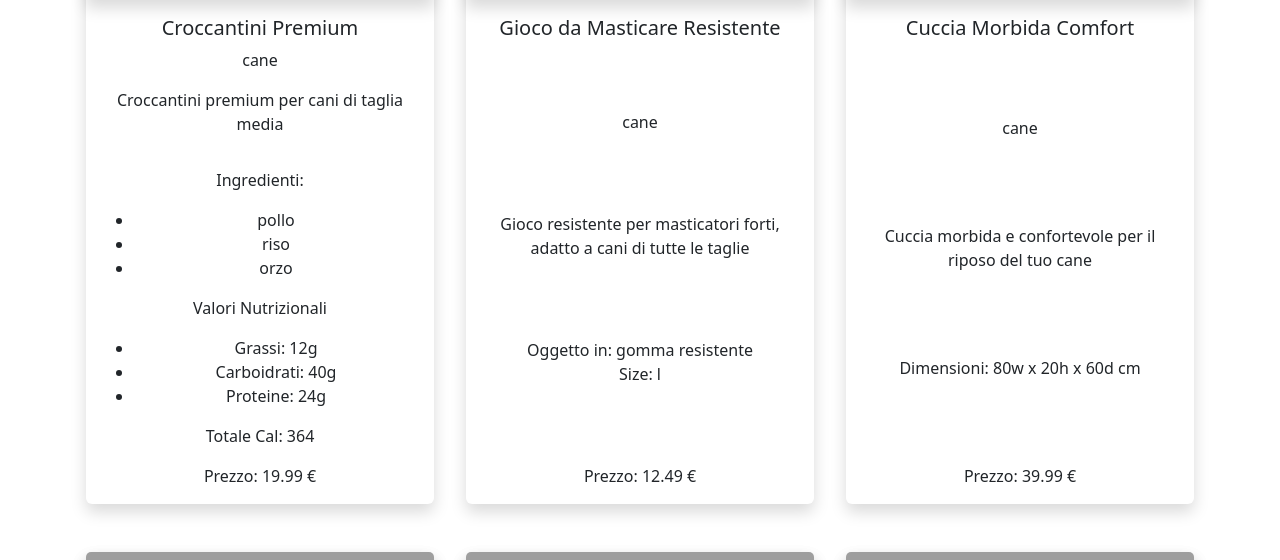
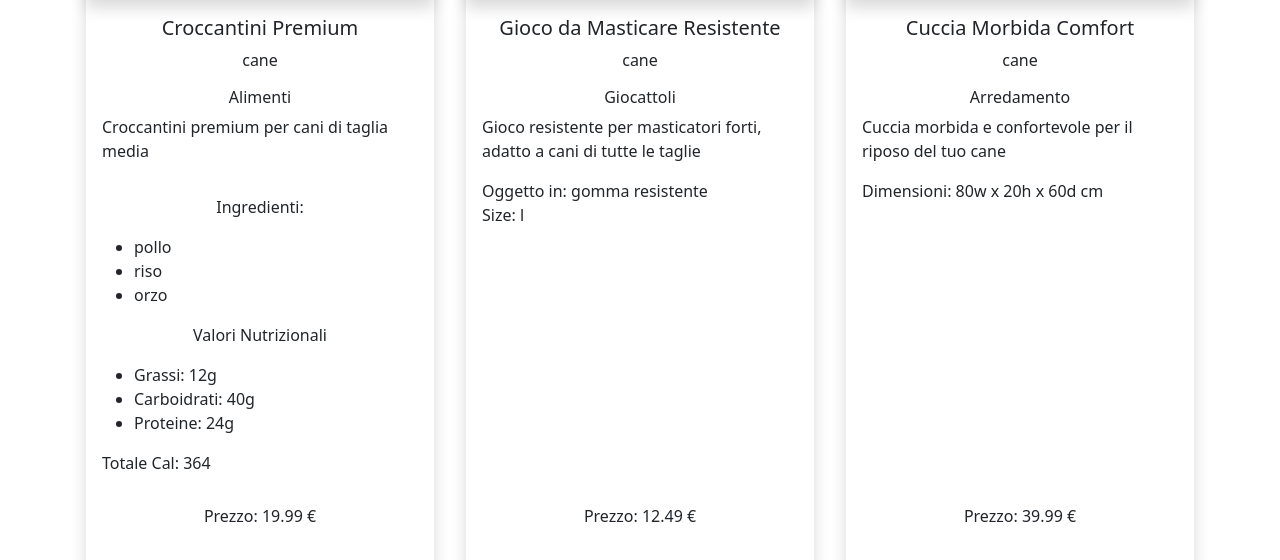
Before and after one commit to RicTieri/php-oop-2, a PHP site: page / in a window 1280 px wide. Shown: the part 408-968 px from the top of the page. Run offline with PHP 8.4, Linux system fonts and the light colour scheme; grey boxes are pictures that could not be loaded.

Commit message:
added adjustment

```diff
--- a/Models/Food.php
+++ b/Models/Food.php
@@ -17,11 +17,11 @@ class Food extends Product{
   }
 
   public function getInfo() {
-    echo '<p>Ingredienti:</p><ul>';
+    echo '<p class=" text-center">Ingredienti:</p><ul>';
     foreach ($this->ingredients as $ingredient) {
         echo '<li>' . $ingredient . '</li>';
     }
-    echo '</ul><p>Valori Nutrizionali</p>';
+    echo '</ul><p class=" text-center">Valori Nutrizionali</p>';
     echo "<ul><li>Grassi: {$this->fats}g</li><li>Carboidrati: {$this->carbs}g</li><li>Proteine: {$this->proteins}g</li></ul>";
     echo 'Totale Cal: ' . (($this->fats * 9) + (($this->carbs + $this->proteins) * 4));
 }
--- a/productCard.php
+++ b/productCard.php
@@ -25,15 +25,24 @@ foreach($products as $product){
 
 <?php foreach($productList as $product){ ?>
   <div class="col-4 px-3 py-4 d-flex">
-    <div class="card align-stretch justify-content-evenly shadow border-0">
+    <div class="card align-stretch justify-content-between shadow border-0">
     <img src="<?php echo $product->imageUrl ?>" class="card-img-top shadow" alt="<?php echo $product->name ?>">
-      <div class="card-body text-center d-flex flex-column justify-content-between">
-        <h5 class="card-title"><?php echo $product->name?></h5>
-        <p class="card-text"><?php echo $product->category->name?></p>
+      <div class="card-body d-flex flex-column justify-content-start">
+        <h5 class="card-title  text-center"><?php echo $product->name?></h5>
+        <p class="card-text  text-center"><?php echo $product->category->name?></p>
+        <h6 class="card-text  text-center"><?php
+          if($product instanceof Food){
+            echo 'Alimenti';
+          } elseif ($product instanceof Toy){
+            echo 'Giocattoli';
+          } else{
+            echo 'Arredamento';
+          }
+        ?></h6>
         <p class="card-text"><?php echo $product->description?></p>
         <p class="card-text"><?php echo $product->getInfo()?></p>
-        <p class="card-text">Prezzo: <?php echo $product->getPrice()?> &euro;</p>
       </div>
+      <h6 class="card-text text-center justify-self-end pb-5">Prezzo: <?php echo $product->getPrice()?> &euro;</h6>
     </div>
   </div>
 <?php } ?>
```
